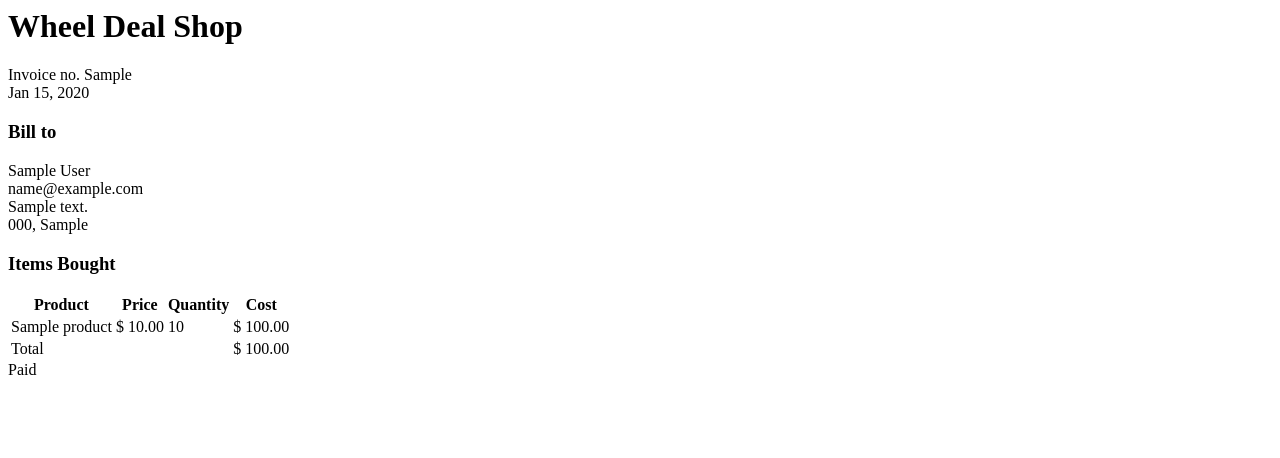
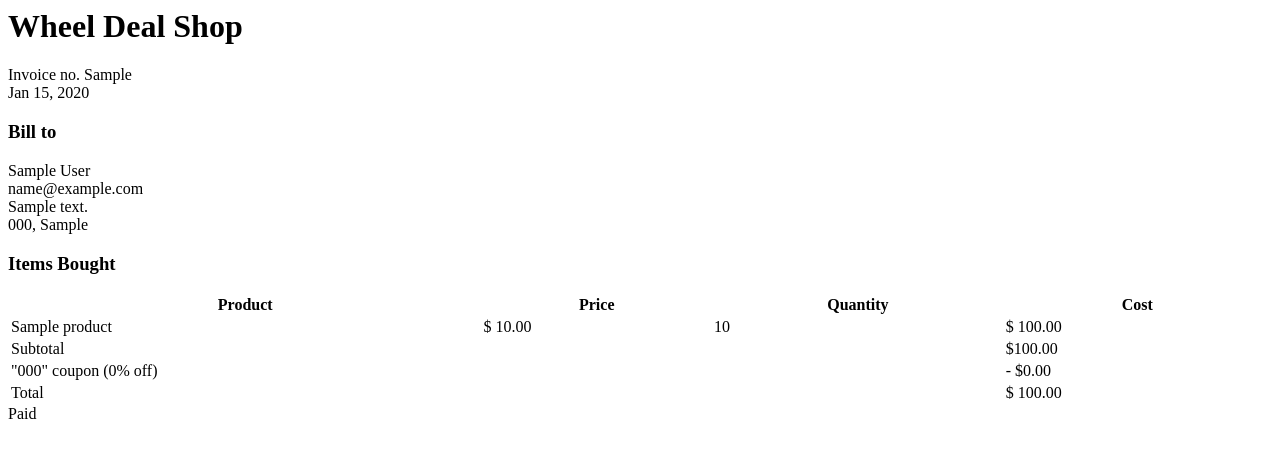
Before and after one commit to thanderoy/Wheel-Deal-Shop, a Django app: template apps/templates/orders/order/invoice_template.html in a window 1280 px wide. Shown: the top 458 px of the page. Run offline with Django 4.2, Linux system fonts and the light colour scheme; the template is opened without the code that fills it: values that come from a table or form of the project are taken from there, others are empty; tables that the repository leaves empty hold one stand-in row (values such as "Sample post"); parts of the project's set-up code (start-up, migrations or seed data) failed here and were passed over.

Commit message:
Add coupon discounts to Stripe checkout

```diff
--- a/apps/cart/cart.py
+++ b/apps/cart/cart.py
@@ -21,7 +21,9 @@ class Cart:
         """ Initialize cart object. """
         self.session = request.session
         # Get existing session, if not default to empty dict.
-        cart = self.session.get(settings.CART_SESSION_ID, {})
+        cart = self.session.get(settings.CART_SESSION_ID)
+        if not cart:
+            cart = self.session[settings.CART_SESSION_ID] = {}
         self.cart = cart
 
         # Store currently applied coupon
--- a/apps/templates/orders/order/invoice_template.html
+++ b/apps/templates/orders/order/invoice_template.html
@@ -15,7 +15,7 @@
             {{ order.postal_code }}, {{ order.city }}
         </p>
         <h3>Items Bought</h3>
-        <table>
+        <table style="width: 100%;">
             <thead>
                 <tr>
                     <th>Product</th>
@@ -33,9 +33,21 @@
                         <td class="num">$ {{ item.get_cost }}</td>
                     </tr>
                 {% endfor %}
+
+                {% if order.coupon %}
+                <tr class="subtotal">
+                    <td colspan="3">Subtotal</td>
+                    <td class="num">${{ order.get_total_cost_before_discount|floatformat:2 }}</td>
+                </tr>
+                <tr>
+                    <td colspan="3">"{{ order.coupon.code }}" coupon ({{ order.discount }}% off)</td>
+                    <td class="num neg">- ${{ order.get_discount|floatformat:2 }}</td>
+                </tr>
+                {% endif %}
+
                 <tr class="total">
                     <td colspan="3">Total</td>
-                    <td class="num">$ {{ order.get_total_cost }}</td>
+                    <td class="num">$ {{ order.get_total_cost|floatformat:2 }}</td>
                 </tr>
             </tbody>
         </table>
```
Also changed, not shown: apps/payments/views.py (+11 -0 lines).
